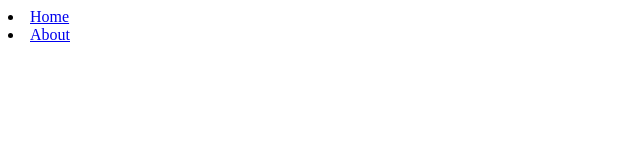
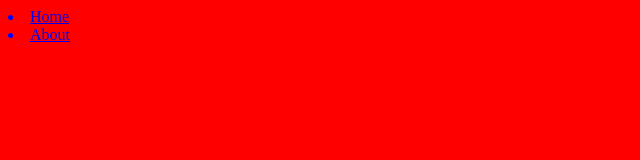
Before and after one commit to mptorrejon/ng1.3-es6, a website built with webpack: page client/index.html in a window 1280 px wide. Shown: the whole page, without its empty margins (0-640 px from the left). Built offline with nearby package versions, Linux system fonts and the light colour scheme; some packages are replaced by stand-ins of ours.

Commit message:
stable version

```diff
--- a/client/index.module.js
+++ b/client/index.module.js
@@ -3,6 +3,8 @@ import angular from 'angular';
 import {RouterModule} from './router';
 // import ngRoute from 'angular-route';
 import '@uirouter/angularjs';
+// import 'app.css';
+import './main.scss';
 
 export var app =  angular.module("MyApp", [
 	'ui.router',
--- a/client/main.scss
+++ b/client/main.scss
@@ -1,6 +1,9 @@
-body{
-	background: red;
-	li{
+$theme-font: verdana, sans-serif;
+
+body {
+	font: $theme-font;
+	background-color: red;
+	li {
 		color: blue;
 	}
 }
--- a/package.json
+++ b/package.json
@@ -28,13 +28,17 @@
     "babel-core": "^6.26.0",
     "babel-loader": "^7.1.2",
     "babel-preset-es2015": "^6.24.1",
+    "css-loader": "^0.28.9",
     "html-loader": "^0.5.5",
     "html-webpack-plugin": "^2.30.1",
     "jsdom": "^11.6.1",
     "jsdom-global": "3.0.2",
     "mocha": "^5.0.0",
     "ng-annotate-loader": "^0.6.1",
+    "node-sass": "^4.7.2",
     "raw": "^0.1.4",
+    "sass-loader": "^6.0.6",
+    "style-loader": "^0.20.1",
     "webpack": "^3.10.0"
   }
 }
--- a/webpack.config.js
+++ b/webpack.config.js
@@ -17,9 +17,15 @@ module.exports = {
 			{test: /\.js$/, exclude: [/dist|node_modules/], loader: 'babel-loader', query:{presets: ['es2015']} },
 			{test: /\.html$/,use:{loader: 'html-loader',options: { attrs: [':data-src']}} }
 			//{test: /\.(scss|sass)$/, exclude: [/dist/, /node_modules/], loader: "style!css!sass"},
-			{test: /\.scss$/, exclude: [/dist/, /node_modules/], loader: "sass-loader"}
-		]
+			// {test: /\.scss$/, exclude: [/dist/, /node_modules/], loader: "sass-loader"}
+
+		],
+		rules: [{
+		        test: /\.scss$/,
+		        loaders: ['style-loader','css-loader','sass-loader']
+		    }]
 	},
+
 	plugins: [
 		new HtmlWebpackPlugin({
 			template: './client/index.html',
```
Also changed, not shown: dist/index.html, dist/vendor.bundle.js, 4 other files.
